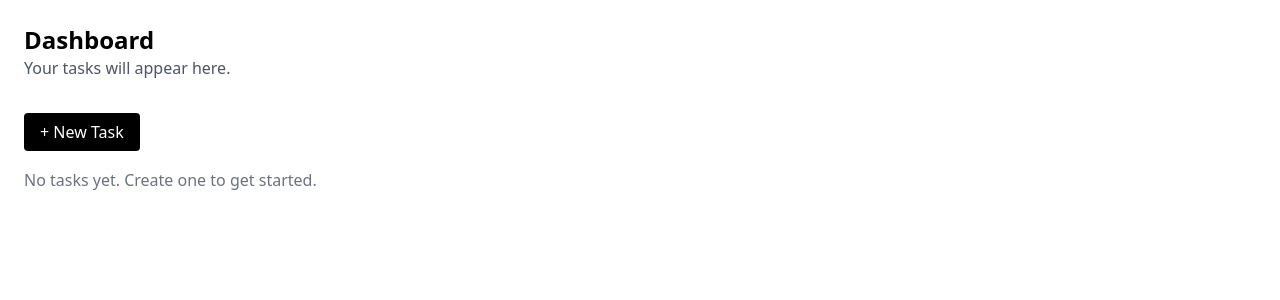
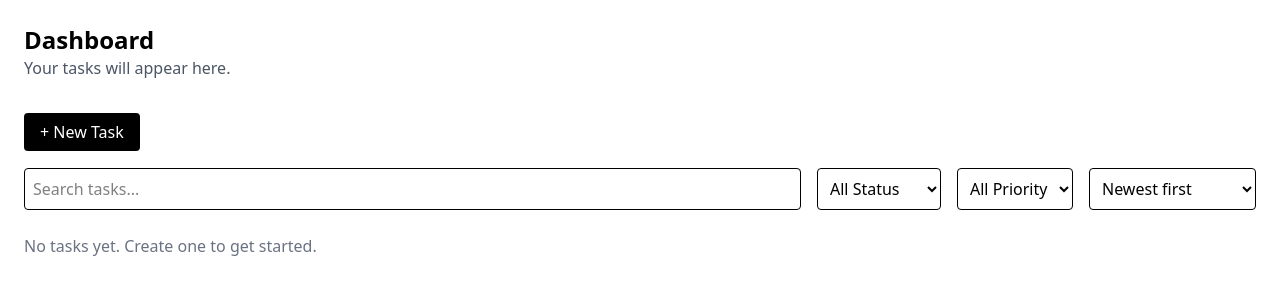
Before and after one commit to TinHtunOo/TaskTrack, a React (Vite) app: page / in a window 1280 px wide. Shown: the top 300 px of the page. Built offline with nearby package versions, Linux system fonts and the light colour scheme.

Commit message:
add search, filter, sort functions

```diff
--- /dev/null
+++ b/src/components/TaskFilter.tsx
@@ -0,0 +1,69 @@
+import type { Task } from "../types/task";
+
+interface Props {
+  search: string;
+  setSearch: (v: string) => void;
+  status: Task["status"] | "all";
+  setStatus: (v: Task["status"] | "all") => void;
+  priority: Task["priority"] | "all";
+  setPriority: (v: Task["priority"] | "all") => void;
+  sort: string;
+  setSort: (v: string) => void;
+}
+
+const TaskFilter = ({
+  search,
+  setSearch,
+  status,
+  setStatus,
+  priority,
+  setPriority,
+  sort,
+  setSort,
+}: Props) => {
+  return (
+    <div className="flex flex-col md:flex-row gap-4 mt-6">
+      <input
+        type="text"
+        placeholder="Search tasks..."
+        value={search}
+        onChange={(e) => setSearch(e.target.value)}
+        className="border p-2 rounded w-full"
+      />
+
+      <select
+        value={status}
+        onChange={(e) => setStatus(e.target.value as Task["status"])}
+        className="border p-2 rounded"
+      >
+        <option value="all">All Status</option>
+        <option value="todo">To Do</option>
+        <option value="in-progress">In Progress</option>
+        <option value="completed">Completed</option>
+      </select>
+
+      <select
+        value={priority}
+        onChange={(e) => setPriority(e.target.value as Task["priority"])}
+        className="border p-2 rounded"
+      >
+        <option value="all">All Priority</option>
+        <option value="low">Low</option>
+        <option value="medium">Medium</option>
+        <option value="high">High</option>
+      </select>
+      <select
+        value={sort}
+        onChange={(e) => setSort(e.target.value)}
+        className="border p-2 rounded"
+      >
+        <option value="created-desc">Newest first</option>
+        <option value="created-asc">Oldest first</option>
+        <option value="priority-desc">High priority first</option>
+        <option value="priority-asc">Low priority first</option>
+      </select>
+    </div>
+  );
+};
+
+export default TaskFilter;
--- a/src/pages/Dashboard.tsx
+++ b/src/pages/Dashboard.tsx
@@ -1,9 +1,39 @@
-import { Link } from "react-router-dom";
+import { Link, useSearchParams } from "react-router-dom";
 import TaskList from "../components/TaskList";
 import { useTaskContext } from "../context/TaskContext";
+import TaskFilter from "../components/TaskFilter";
+import type { Task } from "../types/task";
+import { filterAndSortTasks } from "../utils/taskFilter";
 
 const Dashboard = () => {
   const { tasks } = useTaskContext();
+
+  const [searchParams, setSearchParams] = useSearchParams();
+
+  const search = searchParams.get("search") || "";
+  const status =
+    (searchParams.get("status") as Task["status"] | "all") || "all";
+  const priority =
+    (searchParams.get("priority") as Task["priority"] | "all") || "all";
+  const sort = searchParams.get("sort") || "created-desc";
+
+  const updateParams = (key: string, value: string) => {
+    const params = new URLSearchParams(searchParams);
+    if (value === "all" || value === "") {
+      params.delete(key);
+    } else {
+      params.set(key, value);
+    }
+    setSearchParams(params);
+  };
+
+  const filteredTasks = filterAndSortTasks(tasks, {
+    search,
+    status,
+    priority,
+    sort,
+  });
+
   return (
     <div className="p-6">
       <h1 className="text-2xl font-bold">Dashboard</h1>
@@ -11,7 +41,17 @@ const Dashboard = () => {
       <Link to="/task/new" className="bg-black text-white px-4 py-2 rounded">
         + New Task
       </Link>
-      <TaskList tasks={tasks} />
+      <TaskFilter
+        search={search}
+        setSearch={(v) => updateParams("search", v)}
+        status={status}
+        setStatus={(v) => updateParams("status", v)}
+        priority={priority}
+        setPriority={(v) => updateParams("priority", v)}
+        sort={sort}
+        setSort={(v) => updateParams("sort", v)}
+      />
+      <TaskList tasks={filteredTasks} />
     </div>
   );
 };
--- /dev/null
+++ b/src/utils/taskFilter.ts
@@ -0,0 +1,53 @@
+import type { Task } from "../types/task";
+
+export interface TaskFilterOptions {
+  search: string;
+  status: Task["status"] | "all";
+  priority: Task["priority"] | "all";
+  sort: string;
+}
+
+const priorityRank: Record<Task["priority"], number> = {
+  high: 3,
+  medium: 2,
+  low: 1,
+};
+
+export const filterAndSortTasks = (
+  tasks: Task[],
+  options: TaskFilterOptions
+): Task[] => {
+  const { search, status, priority, sort } = options;
+
+  const filtered = tasks.filter((task) => {
+    const matchesSearch = task.title
+      .toLowerCase()
+      .includes(search.toLowerCase());
+
+    const matchesStatus = status === "all" ? true : task.status === status;
+
+    const matchesPriority =
+      priority === "all" ? true : task.priority === priority;
+    return matchesSearch && matchesStatus && matchesPriority;
+  });
+
+  return [...filtered].sort((a, b) => {
+    switch (sort) {
+      case "created-asc":
+        return (
+          new Date(a.createdAt).getTime() - new Date(b.createdAt).getTime()
+        );
+
+      case "priority-desc":
+        return priorityRank[b.priority] - priorityRank[a.priority];
+
+      case "priority-asc":
+        return priorityRank[a.priority] - priorityRank[b.priority];
+
+      default:
+        return (
+          new Date(b.createdAt).getTime() - new Date(a.createdAt).getTime()
+        );
+    }
+  });
+};
```
